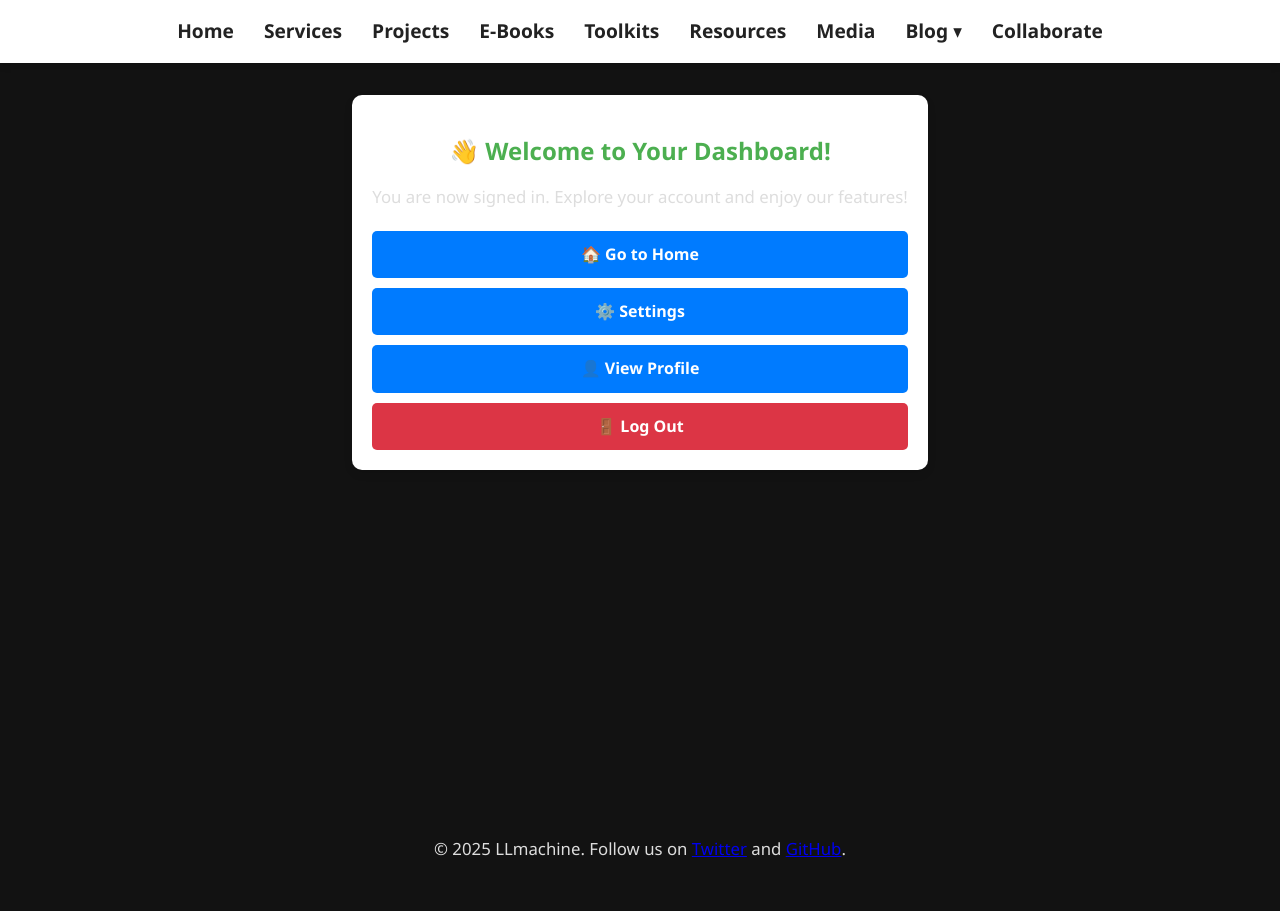
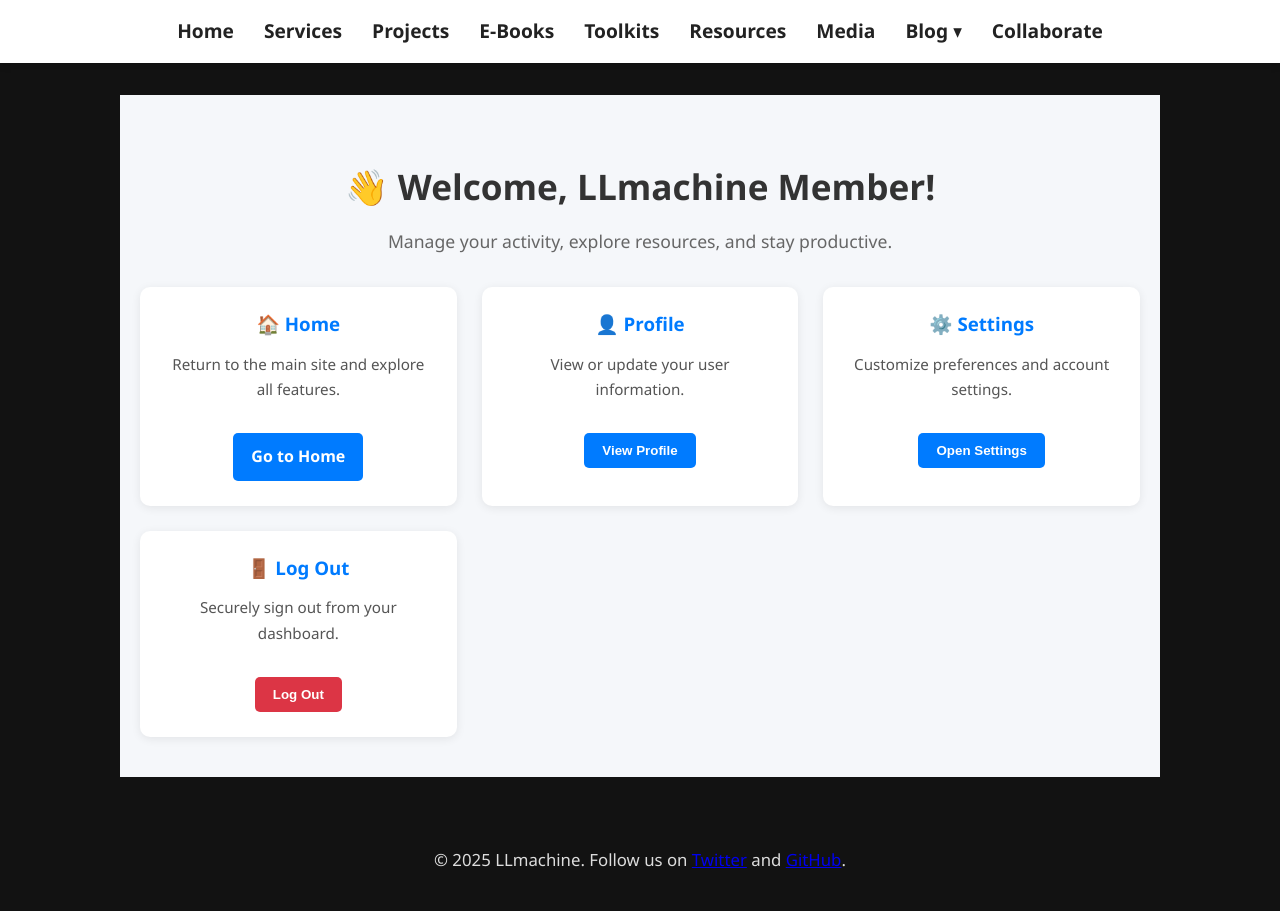
Before and after one commit to DataForSolution/DataForSolution.github.io, a Jekyll site: the page built from dashboard.html, in a window 1280 px wide. Built offline with Jekyll 4.4.1, drawn with Linux system fonts in a browser that asks for light colours.

Commit message:
Add professional Dashboard and dropdown under Home menu

```diff
--- a/_includes/navigation.html
+++ b/_includes/navigation.html
@@ -6,6 +6,7 @@
     <li><a href="{{ '/about/' | relative_url }}">About</a></li>
     <li><a href="{{ '/contact/' | relative_url }}">Contact</a></li>
     <li><a href="{{ '/faq/' | relative_url }}">FAQ</a></li>
+    <li><a href="{{ '/dashboard/' | relative_url }}">📊 Dashboard</a></li>
     <li><a href="{{ '/signin/' | relative_url }}">🔐 Sign In</a></li>
     <li><a href="{{ '/signup/' | relative_url }}">🆕 Sign Up</a></li>
   </ul>
--- a/dashboard.html
+++ b/dashboard.html
@@ -5,15 +5,33 @@
 ---
 
 <section id="dashboard">
-    <h1>👋 Welcome to Your Dashboard!</h1>
-    <p>You are now signed in. Explore your account and enjoy our features!</p>
+  <h1>👋 Welcome, LLmachine Member!</h1>
+  <p class="subtext">Manage your activity, explore resources, and stay productive.</p>
 
-    <!-- Redirect Users to Home Instead of 404 Errors -->
-    <div class="dashboard-buttons">
-        <a href="/" class="button">🏠 Go to Home</a>
-        <a href="#" class="button" onclick="alert('Settings feature coming soon!')">⚙️ Settings</a>
-        <a href="#" class="button" onclick="alert('Profile feature coming soon!')">👤 View Profile</a>
-        <a href="/" class="button logout" onclick="logoutUser()">🚪 Log Out</a>
+  <div class="dashboard-grid">
+    <div class="dashboard-card">
+      <h3>🏠 Home</h3>
+      <p>Return to the main site and explore all features.</p>
+      <a href="/" class="card-button">Go to Home</a>
+    </div>
+
+    <div class="dashboard-card">
+      <h3>👤 Profile</h3>
+      <p>View or update your user information.</p>
+      <button onclick="alert('Profile feature coming soon!')" class="card-button">View Profile</button>
+    </div>
+
+    <div class="dashboard-card">
+      <h3>⚙️ Settings</h3>
+      <p>Customize preferences and account settings.</p>
+      <button onclick="alert('Settings feature coming soon!')" class="card-button">Open Settings</button>
+    </div>
+
+    <div class="dashboard-card">
+      <h3>🚪 Log Out</h3>
+      <p>Securely sign out from your dashboard.</p>
+      <button class="card-button logout" onclick="logoutUser()">Log Out</button>
+    </div>
   </div>
 </section>
 
@@ -27,42 +45,76 @@
 
 <style>
 #dashboard {
-        max-width: 600px;
-        margin: auto;
-        padding: 20px;
+  padding: 40px 20px;
   text-align: center;
-        background-color: #ffffff;
-        box-shadow: 0 4px 8px rgba(0, 0, 0, 0.1);
-        border-radius: 10px;
+  background-color: #f5f7fa;
 }
 
-    .dashboard-buttons {
-        display: flex;
-        flex-direction: column;
-        gap: 10px;
-        margin-top: 20px;
+#dashboard h1 {
+  font-size: 2.2em;
+  margin-bottom: 0.5em;
+  color: #333;
 }
 
-    .button {
+.subtext {
+  color: #666;
+  margin-bottom: 30px;
+  font-size: 1.1em;
+}
+
+.dashboard-grid {
+  display: grid;
+  grid-template-columns: repeat(auto-fit, minmax(250px, 1fr));
+  gap: 25px;
+  max-width: 1000px;
+  margin: auto;
+}
+
+.dashboard-card {
+  background-color: #fff;
+  border-radius: 10px;
+  padding: 25px;
+  box-shadow: 0 2px 10px rgba(0, 0, 0, 0.08);
+  transition: transform 0.3s ease;
+}
+
+.dashboard-card:hover {
+  transform: translateY(-5px);
+}
+
+.dashboard-card h3 {
+  margin-top: 0;
+  color: #007BFF;
+}
+
+.dashboard-card p {
+  color: #555;
+  font-size: 0.95em;
+}
+
+.card-button {
   display: inline-block;
-        padding: 10px 20px;
+  margin-top: 15px;
+  padding: 10px 18px;
+  font-weight: bold;
   background-color: #007BFF;
   color: white;
+  border: none;
+  border-radius: 5px;
   text-decoration: none;
-        font-weight: bold;
-        border-radius: 5px;
-        transition: background-color 0.3s ease;
+  cursor: pointer;
+  transition: background 0.3s;
 }
 
-    .button:hover {
+.card-button:hover {
   background-color: #0056b3;
 }
 
-    .button.logout {
+.card-button.logout {
   background-color: #dc3545;
 }
 
-    .button.logout:hover {
-        background-color: #c82333;
+.card-button.logout:hover {
+  background-color: #b52a38;
 }
 </style>
```
Lines whose indentation alone changed are shown as unchanged.
